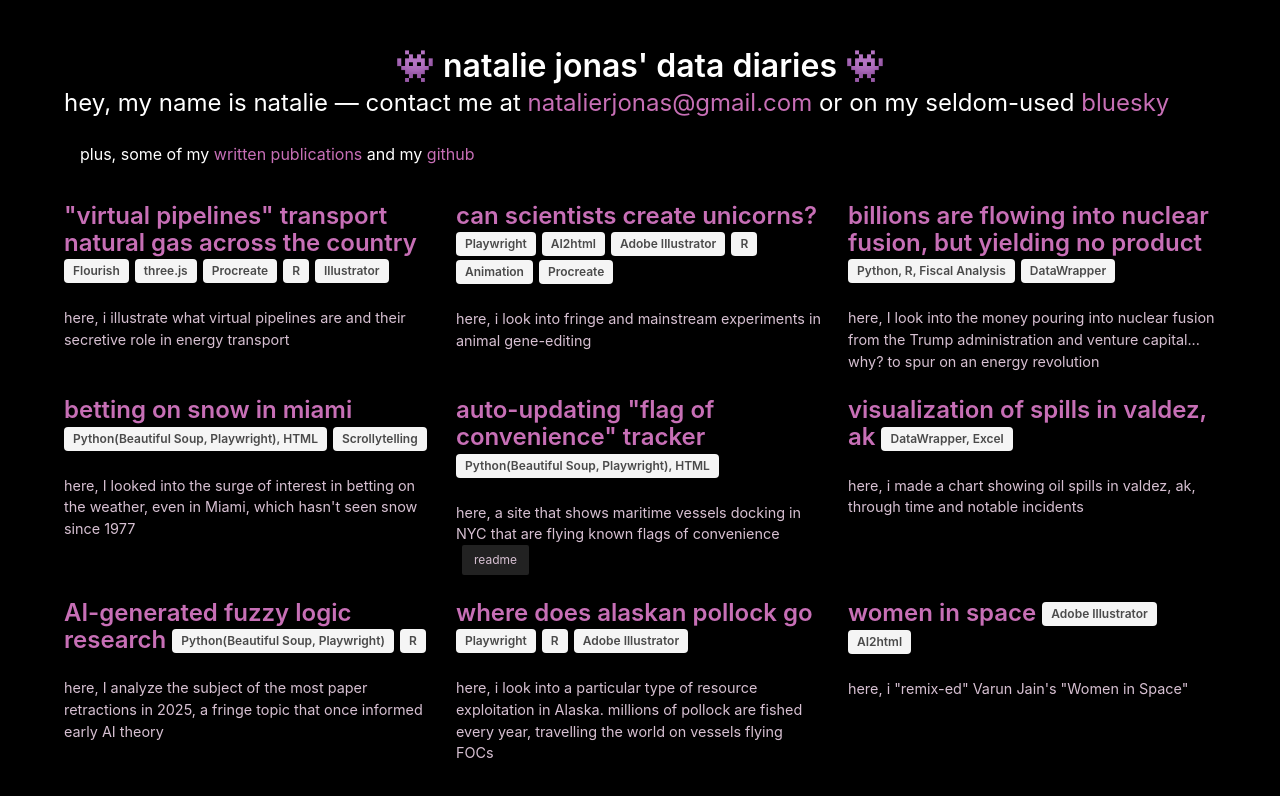
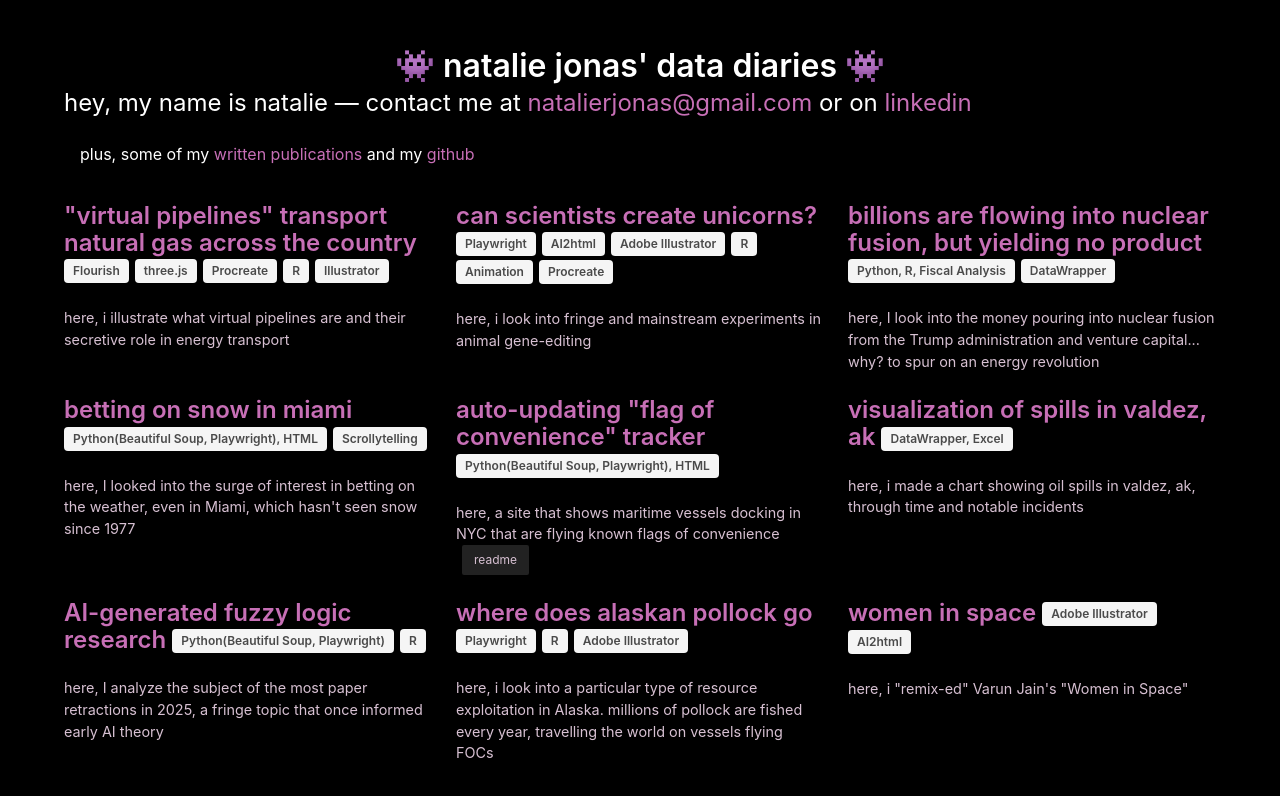
Before and after one commit to natalierjonas/natalierjonas.github.io, a plain HTML site: page index.html in a window 1280 px wide. Drawn offline with nearby package versions, Linux system fonts and the light colour scheme.

Commit message:
Update contact link from Bluesky to LinkedIn

```diff
--- a/index.html
+++ b/index.html
@@ -51,8 +51,8 @@ a {
     <h2 class="subtitle is-4">
       hey, my name is natalie — contact me at
       <a href="mailto:natalierjonas@gmail.com">natalierjonas@gmail.com</a>
-      or on my seldom-used
-      <a href="https://bsky.app/profile/natalieejon.bsky.social" target="_blank" rel="noopener noreferrer"> bluesky
+      or on
+      <a href="https://www.linkedin.com/in/natalie-jonas-b1979a225/" target="_blank" rel="noopener noreferrer"> linkedin
     </a>
     </h2>
     <p class="ml-4">
```
